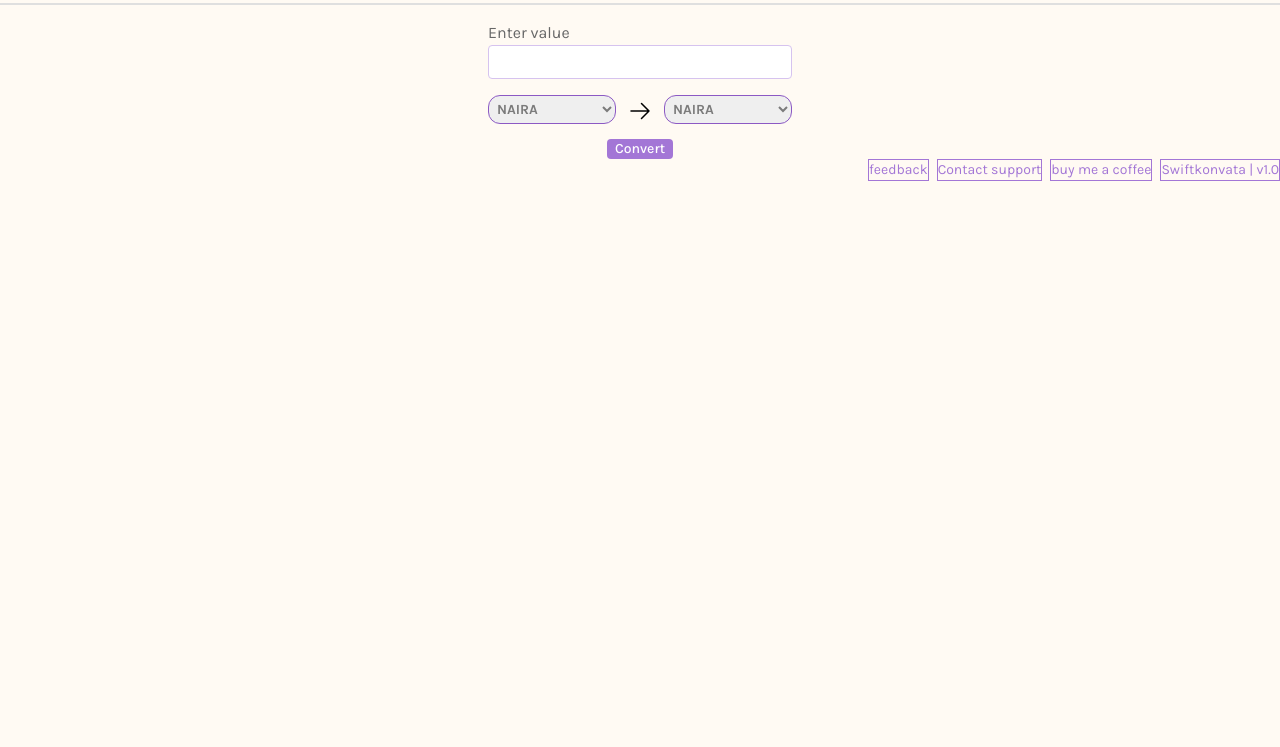
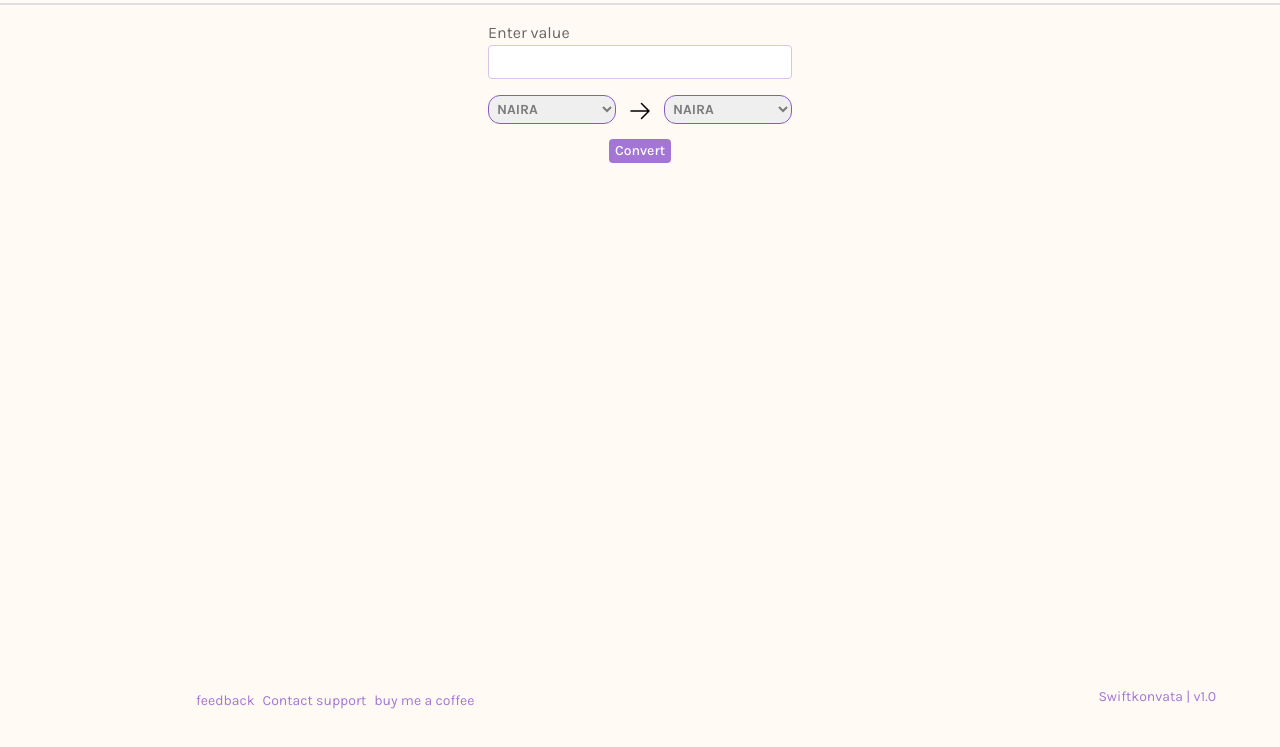
Before and after one commit to Brymmobaggins/Swiftkonvata, a browser extension: page dist/index.html in a window 1280 px wide. Shown: the part 49-796 px from the top of the page. Drawn offline with Linux system fonts and the light colour scheme.

Commit message:
fix footer to bottom of the page

```diff
--- a/src/input.css
+++ b/src/input.css
@@ -6,7 +6,7 @@
 @tailwind utilities;
 
 body {
-  @apply font-karla bg-bridal-heath-50 h-screen;
+  @apply font-karla bg-bridal-heath-50 relative h-[100vh];
 }
 header {
   @apply border-b-2  border-silver-chalice-200 md:px-3;
@@ -34,7 +34,7 @@ select {
   @apply w-full border border-light-wisteria-600 rounded-xl p-1 text-sm font-bold outline-none  active:outline-light-wisteria-400 text-silver-chalice-700;
 }
 button {
-  @apply block border-none rounded text-[#ffffff] text-sm m-auto font-medium px-2 bg-light-wisteria-500 hover:bg-light-wisteria-600 mt-3;
+  @apply block border-none rounded text-[#ffffff] text-sm m-auto font-medium px-1.5 h-6 bg-light-wisteria-500 hover:bg-light-wisteria-600 mt-3;
 }
 
 #settings-icon {
@@ -42,10 +42,7 @@ button {
 }
 
 footer {
-  @apply flex justify-end gap-2 text-light-wisteria-500 text-sm;
-}
-footer > div {
-  @apply border;
+  @apply flex justify-between gap-2 text-light-wisteria-500 text-sm max-w-full w-[80%] absolute bottom-12 right-16;
 }
 
 /* #arrow {
```
Also changed, not shown: dist/index.html, dist/style.css.
